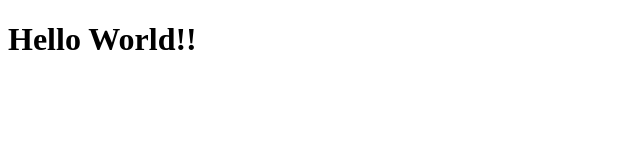
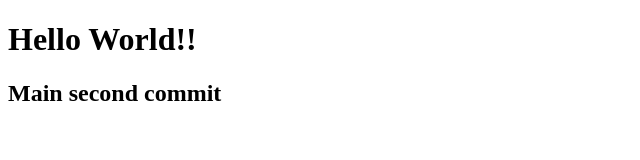
Before and after one commit to iamrukeshduwal/NewRukesh, a plain HTML site: page index.html in a window 1280 px wide. Shown: the whole page, without its empty margins (0-640 px from the left). Drawn offline with Linux system fonts and the light colour scheme.

Commit message:
main second commit

```diff
--- a/index.html
+++ b/index.html
@@ -8,5 +8,6 @@
 </head>
 <body>
     <h1>Hello World!!</h1>
+    <h2>Main second commit</h2>
 </body>
 </html>
```
Also changed, not shown: 1 other file.
